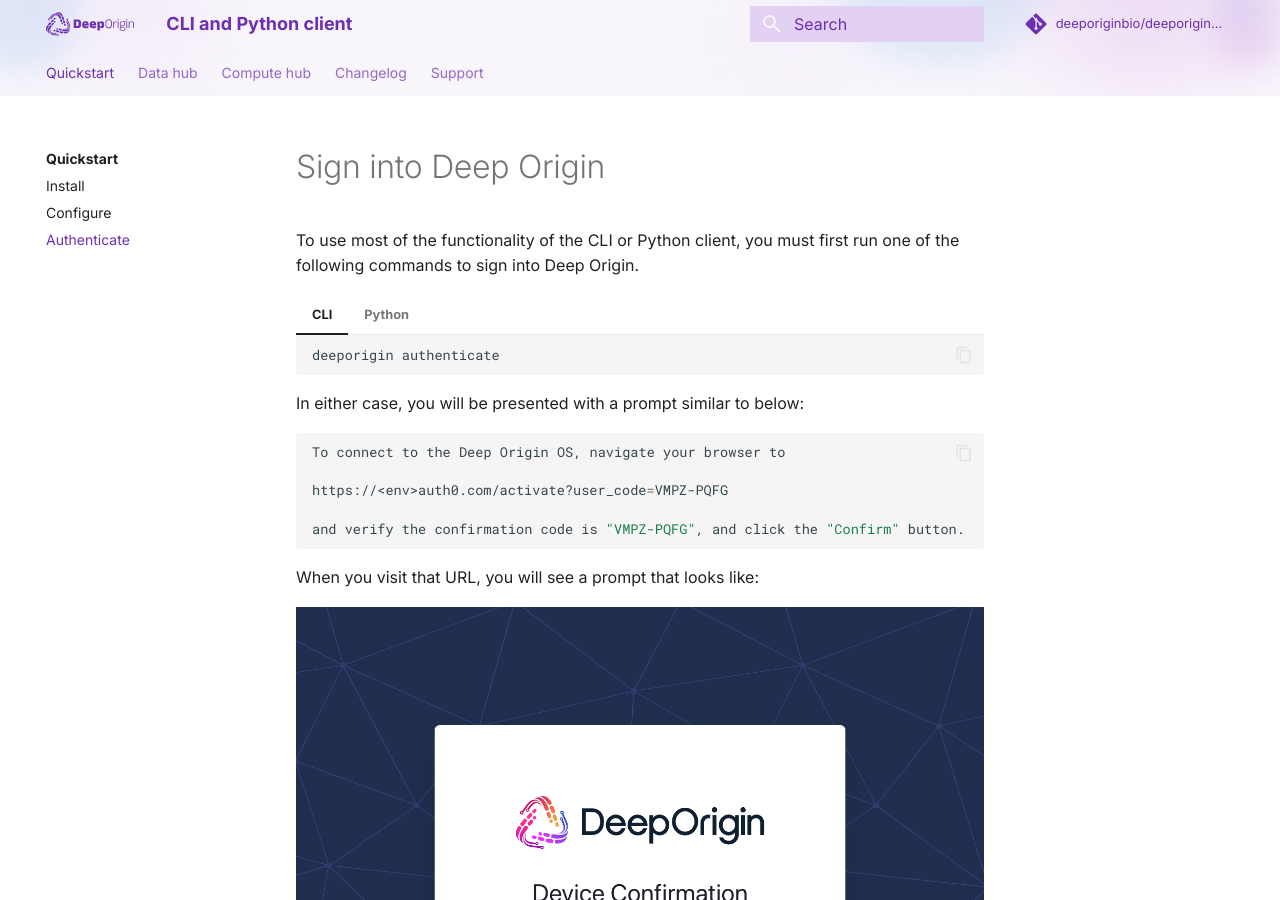
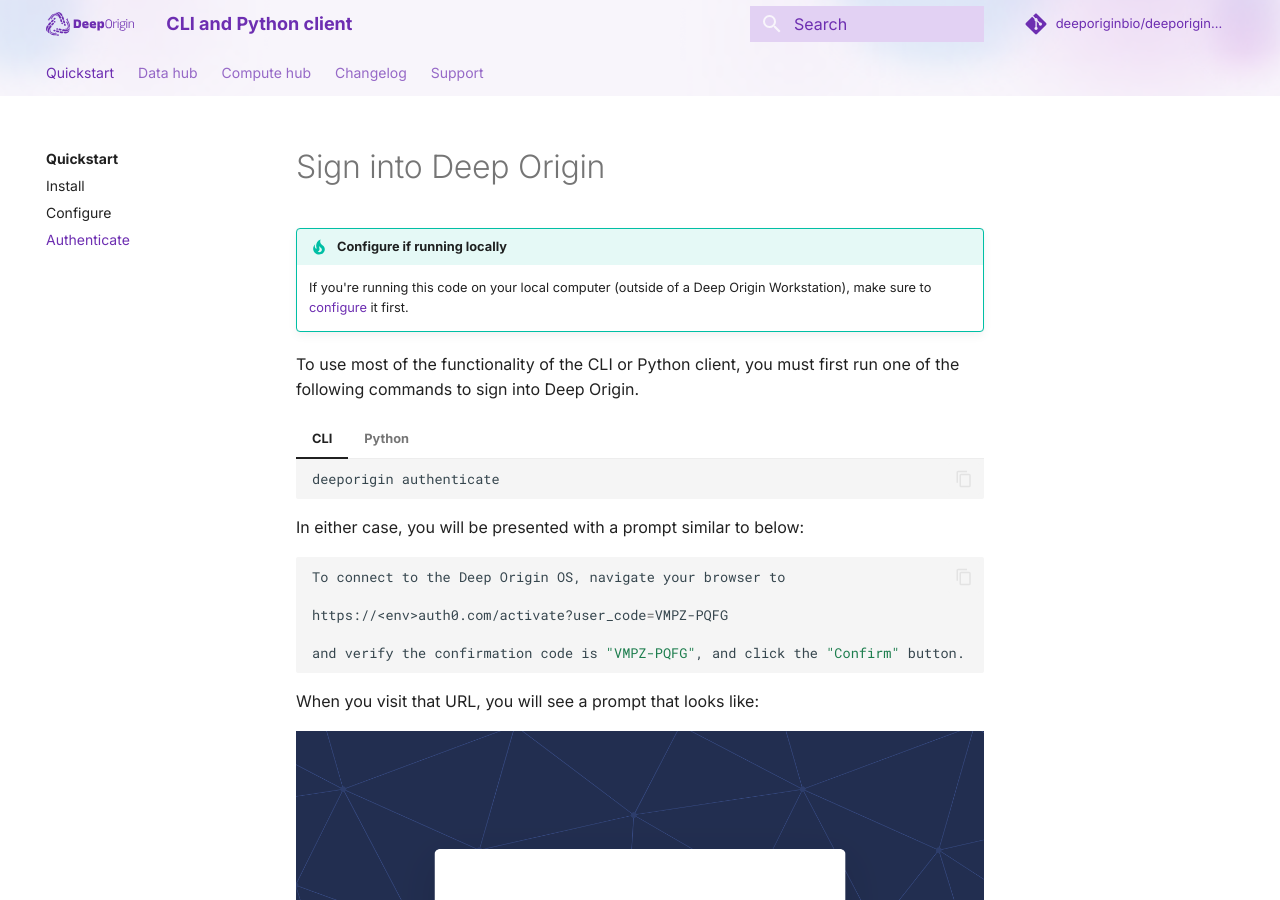
Before and after one commit to deeporiginbio/deeporigin-client, an MkDocs documentation site: the page built from docs/how-to/auth.md, in a window 1280 px wide and 900 px high. Built offline with MkDocs 1.6.1 and Material for MkDocs 9.7.7, drawn with Linux system fonts in a browser that asks for light colours; comment, search, counter and statistics services are not loaded.

Commit message:
fix: added a note to configure if running locally first

```diff
--- a/docs/how-to/auth.md
+++ b/docs/how-to/auth.md
@@ -1,4 +1,7 @@
 # Sign into Deep Origin
+
+!!! tip "Configure if running locally"
+    If you're running this code on your local computer (outside of a Deep Origin Workstation), make sure to [configure](../configure.md#on-your-local-computer) it first.
 
 To use most of the functionality of the CLI or Python client, you must first run one of the following commands to sign into Deep Origin.
 
```
